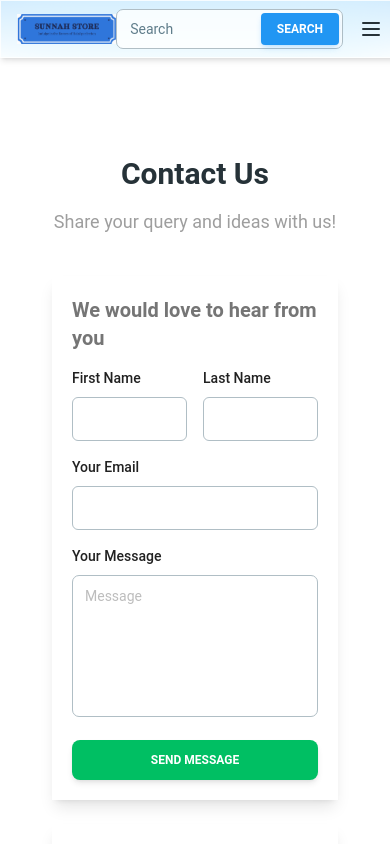
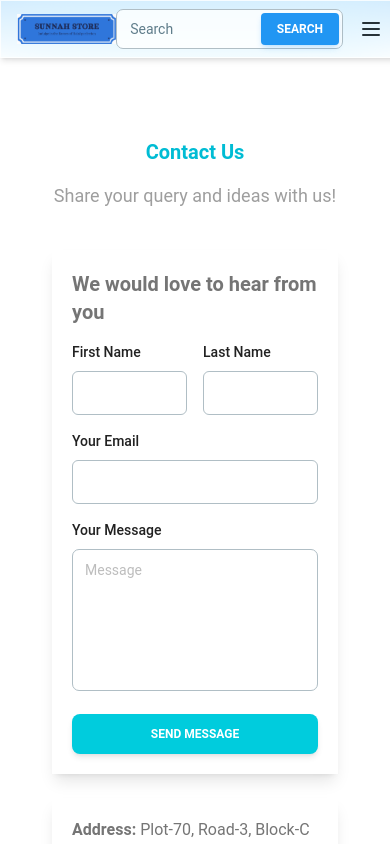
Before and after one commit to siammahamud/Suun-h-Store-, a React (Vite) app: page /contact in a window 390 px wide. Shown: the top 844 px of the page. Built offline with nearby package versions, Linux system fonts and the light colour scheme; no server answers.

Commit message:
Error page created

```diff
--- a/src/OfferTimer/OfferTimer.jsx
+++ b/src/components/OfferTimer/OfferTimer.jsx
@@ -3,7 +3,7 @@ import { useEffect, useState } from "react";
 import moment from "moment";
 import TimeLeft from "./TimeLeft";
 
-const OfferTimer = ({ targetDate }) => {
+const   OfferTimer = ({ targetDate }) => {
   const [timeLeft, setTimeLeft] = useState(calculateTimeLeft(targetDate));
 
   // Function to calculate remaining time
@@ -44,7 +44,7 @@ const OfferTimer = ({ targetDate }) => {
   const seconds = String(timeLeft.seconds).padStart(2, "0");
 
   return (
-    <div className="container bg-blue-500 text-white shadow-md text-center mb-10 mt-8 rounded">
+    <div className="container bg-gradient-to-r from-cyan-500 to-blue-600 text-white shadow-md text-center mb-10 mt-8 rounded py-5">
       <h2 className="text-3xl font-bold mb-4">Upcoming Offer</h2>
       <div className="flex justify-center space-x-2 text-lg">
         <div>
--- a/src/pages/About/About.jsx
+++ b/src/pages/About/About.jsx
@@ -54,8 +54,8 @@ const About = () => {
           based on the Qur&apos;an and Sunnah following the path of the righteous
           predecessors.
         </p>{" "}
-        <h4 className="text-gray-800 font-semibold mt-5 mb-4">What We Offer</h4>
-        <div className="grid grid-cols-1 md:grid-cols-2 lg:grid-cols-4 gap-4 mb-6 p-10 flex-grow ">
+        <h4 className="text-gray-800 font-semibold mt-5 mb-4 ">What We Offer</h4>
+        <div className=" shadow-sm grid grid-cols-1 md:grid-cols-2 lg:grid-cols-4 gap-4 mb-6 p-10 flex-grow bg-gradient-to-b from-cyan-100">
           <div className="flex flex-col items-center text-center ">
             <FaGlobe className="text-4xl text-blue-500 mb-2" />
             <h4 className="text-gray-800 font-medium">Electronics</h4>
--- a/src/pages/Contact/Contact.jsx
+++ b/src/pages/Contact/Contact.jsx
@@ -39,7 +39,7 @@ export function Contact() {
   };
 
   return (
-    <section className="px-8 py-4 lg:py-8">
+    <section className="px-8 ">
       <div className="container mx-auto text-center">
         <h5
           color="blue-gray"
@@ -47,8 +47,8 @@ export function Contact() {
         ></h5>
         <Typography
           variant="h1"
-          color="blue-gray"
-          className="mb-4 !text-3xl lg:!text-5xl"
+          color="cyan"
+          className="mb-4 !text-xl lg:!text-3xl"
         >
           Contact Us
         </Typography>
@@ -157,7 +157,7 @@ export function Contact() {
                 }}
               />
             </div>
-            <Button type="submit" className="w-full bg-[#00BF63]">
+            <Button type="submit" className="w-full bg-primary-c">
               Send message
             </Button>
           </form>
--- /dev/null
+++ b/src/pages/Error/ErrorPage.jsx
@@ -0,0 +1,18 @@
+import { Link } from "react-router-dom";
+
+const ErrorPage = () => {
+  return (
+    <div className="flex flex-col items-center justify-center h-screen bg-gray-100">
+      <h1 className="text-4xl font-bold text-red-600">Oops!</h1>
+      <p className="mt-4 text-lg text-gray-700">Something went wrong.</p>
+      <p className="mt-2 text-gray-500">Please try again later.</p>
+      <Link
+        to="/"
+        className="mt-6 px-6 py-3 text-white bg-green-500 rounded-md shadow hover:bg-green-700 transition-all"
+      >
+        Go Back Home
+      </Link>
+    </div>
+  );
+};
+export default ErrorPage;
--- a/src/pages/Home/Home.jsx
+++ b/src/pages/Home/Home.jsx
@@ -1,13 +1,13 @@
 import OfferModal from "../../components/Modal/OfferModal";
-import OfferTimer from "../../OfferTimer/OfferTimer";
+import OfferTimer from "../../components/OfferTimer/OfferTimer";
+
 
 const Home = () => {
-  const targetDate = "2024-12-15T00:00:00";
+  const targetDate = "2024-12-20T00:00:00";
   return (
     <div>
       <OfferModal/>
       <OfferTimer targetDate={targetDate} />
-      <div>Home</div>
     </div>
   );
 };
```
Also changed, not shown: src/components/OfferTimer/TimeLeft.jsx (renamed from src/OfferTimer/TimeLeft.jsx), src/pages/Home/Categories.jsx (added).
